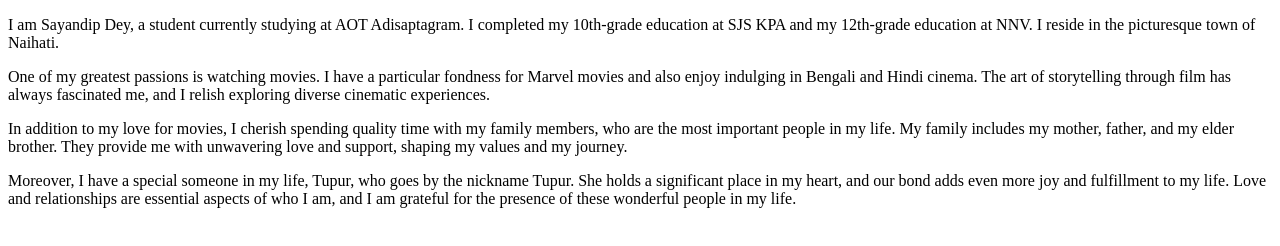
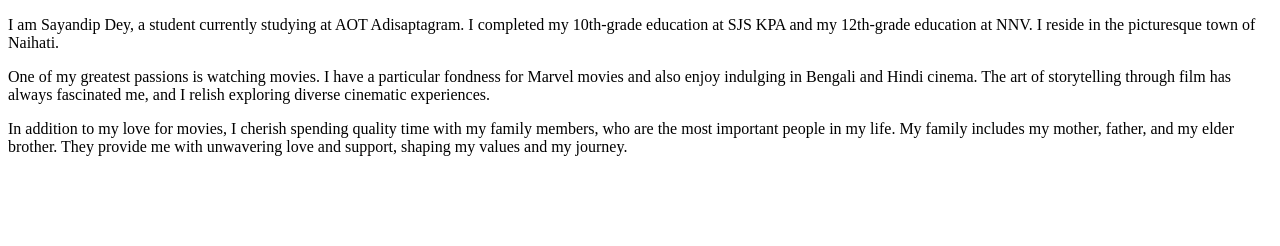
Before and after one commit to Sayandipdey/Sayandip-portfoli, a plain HTML site: page About.html in a window 1280 px wide. Drawn offline with Linux system fonts and the light colour scheme.

Commit message:
Update About.html

```diff
--- a/About.html
+++ b/About.html
@@ -11,6 +11,6 @@
 
         <p>In addition to my love for movies, I cherish spending quality time with my family members, who are the most important people in my life. My family includes my mother, father, and my elder brother. They provide me with unwavering love and support, shaping my values and my journey.</p>
 
-        <p>Moreover, I have a special someone in my life, Tupur, who goes by the nickname Tupur. She holds a significant place in my heart, and our bond adds even more joy and fulfillment to my life. Love and relationships are essential aspects of who I am, and I am grateful for the presence of these wonderful people in my life.</p>
+
     </body>
 </html>
```
